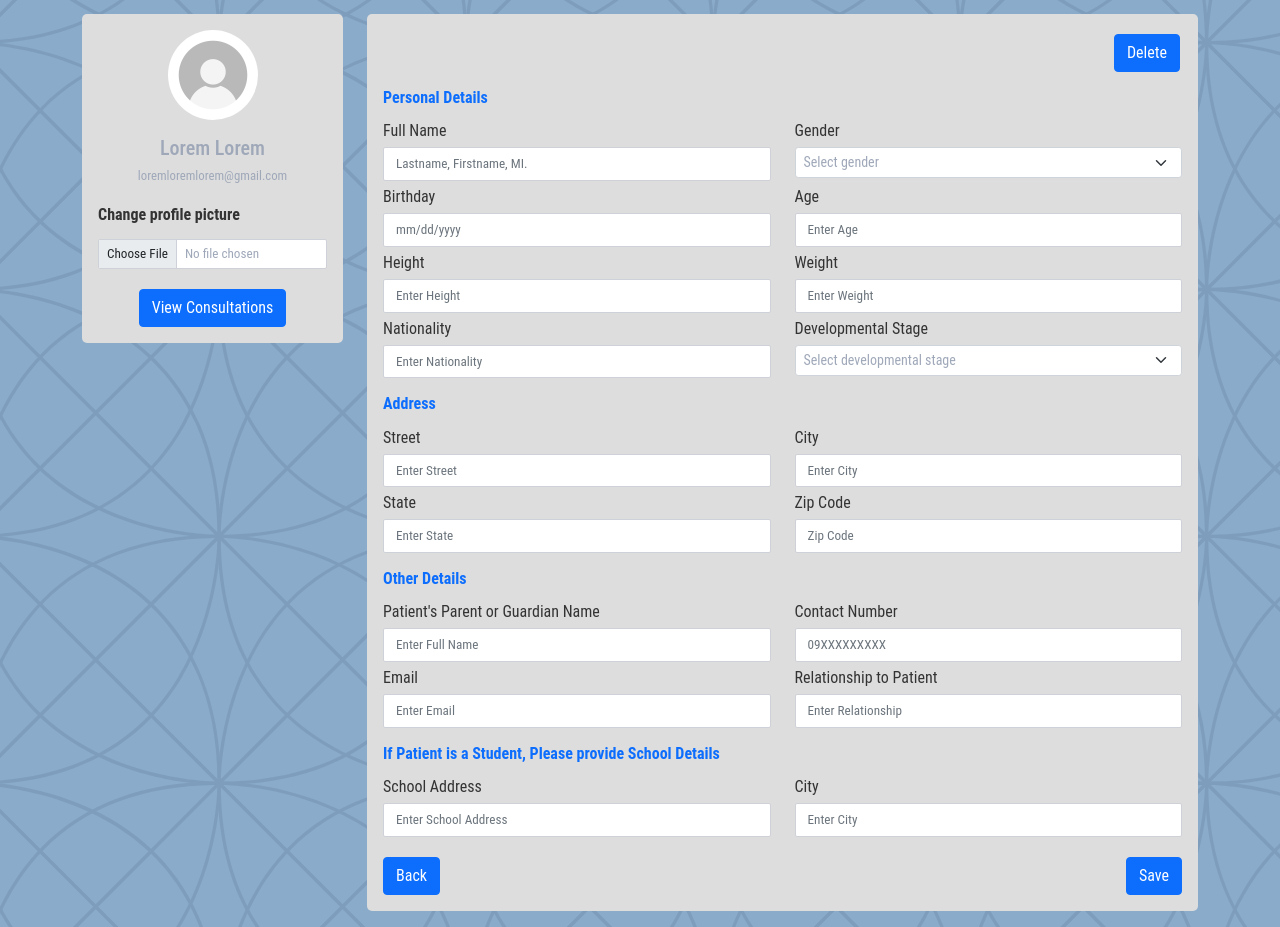
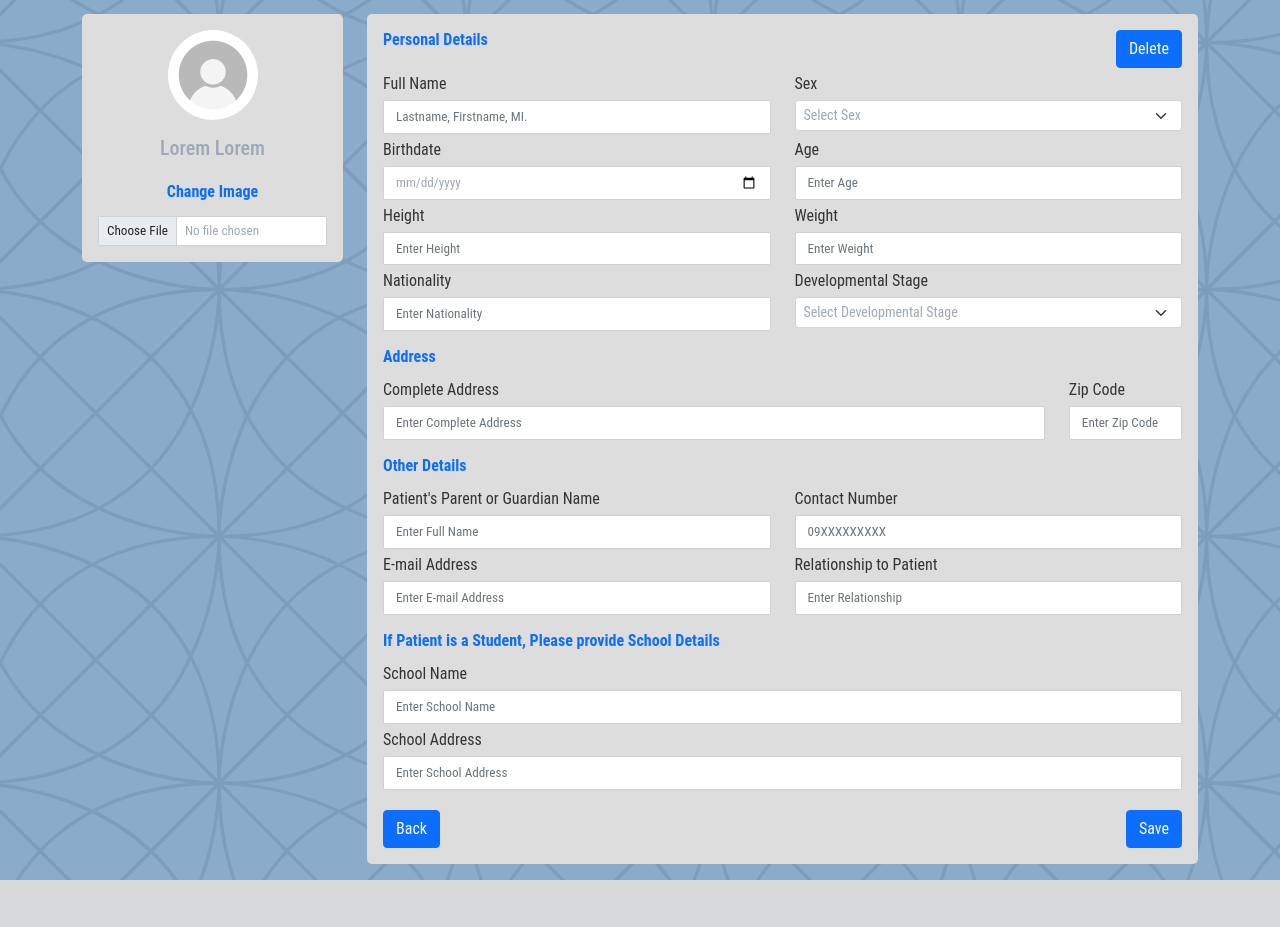
Before and after one commit to kaid0011/PRMS, a CodeIgniter app: page /BSCS3A_PRMS/index.php/staff/individualupdate in a window 1280 px wide. Shown: the part 86-1013 px from the top of the page. After the commit the page ends 966 px from the top, so only its background shows below. Run offline with CodeIgniter, Linux system fonts and the light colour scheme; data that the repository does not hold is empty.

Commit message:
staff register, update, view UI updates

```diff
--- a/application/views/pages/staff/staffindividualupdate.php
+++ b/application/views/pages/staff/staffindividualupdate.php
@@ -2,20 +2,16 @@
     <div class="row gutters">
         <div class="col-xl-3 col-lg-3 col-md-12 col-sm-12 col-12">
             <div class="card h-30">
-                <div class="card-body">
+                <div class="card-body text-center">
                     <div class="account-settings">
                         <div class="user-profile">
                             <div class="user-avatar">
                                 <img src="<?= base_url('assets/images/staff/individualupdate/profile.jpg') ?>" alt="profile">
                             </div>
                             <h5 class="user-name">Lorem Lorem</h5>
-                            <h6 class="user-email">loremloremlorem@gmail.com</h6>
                         </div>
-                        <label for="formFileSm" class="form-label"><strong>Change profile picture</strong></label>
+                        <label for="formFileSm" class="form-label text-primary"><strong>Change Image</strong></label>
                         <input class="form-control form-control-sm" id="formFileSm" type="file">
-                        <div class="d-md-flex m-0 justify-content-center">
-                            <a class="btn btn-primary" href="<?= base_url('staff/viewconsultations')?>" role="button">View Consultations</a>
-                        </div>
                     </div>
                 </div>
             </div>
@@ -23,16 +19,12 @@
 
         <div class="col-xl-9 col-lg-9 col-md-12 col-sm-12 col-12">
             <div class="card h-80">
-                <div class="del">
-                    <div class="d-md-flex m-0 justify-content-end">
-                        <button class="btn btn-primary" type="button">Delete</button>
-                    </div>
-                </div>
-
                 <div class="card-body">
                     <div class="row gutters">
-                        <div class="col-xl-12 col-lg-12 col-md-12 col-sm-12 col-12">
-                            <h6 class="mb-2 text-primary"><strong>Personal Details</strong></h6>
+                        <div class="d-flex justify-content-between">
+                            <h6 class="m-0 text-primary"><strong>Personal Details</strong></h6>
+                            <!-- Delete Button -->
+                            <input type="submit" class="m-0 btn btn-primary" name="action" value="Delete">
                         </div>
                         <div class="col-xl-6 col-lg-6 col-md-6 col-sm-6 col-12">
                             <div class="form-group">
@@ -42,9 +34,9 @@
                         </div>
                         <div class="col-xl-6 col-lg-6 col-md-6 col-sm-6 col-12">
                             <div class="form-group">
-                                <label for="Gender">Gender</label>
+                                <label for="Gender">Sex</label>
                                 <select class="form-select form-select-sm" aria-label=".form-select-sm example">
-                                    <option selected>Select gender</option>
+                                    <option disabled selected hidden>Select Sex</option>
                                     <option value="1">Female</option>
                                     <option value="2">Male</option>
                                 </select>
@@ -52,45 +44,45 @@
                         </div>
                         <div class="col-xl-6 col-lg-6 col-md-6 col-sm-6 col-12">
                             <div class="form-group">
-                                <label for="Birthday">Birthday</label>
-                                <input type="text" class="form-control" id="Birthday" placeholder="mm/dd/yyyy">
+                                <label for="Birthday">Birthdate</label>
+                                <input type="date" class="form-control" id="birthdate">
                             </div>
                         </div>
                         <div class="col-xl-6 col-lg-6 col-md-6 col-sm-6 col-12">
                             <div class="form-group">
                                 <label for="Age">Age</label>
-                                <input type="text" class="form-control" id="Age" placeholder="Enter Age">
+                                <input type="text" class="form-control" id="age" placeholder="Enter Age">
                             </div>
                         </div>
                         <div class="col-xl-6 col-lg-6 col-md-6 col-sm-6 col-12">
                             <div class="form-group">
                                 <label for="Height">Height</label>
-                                <input type="text" class="form-control" id="Height" placeholder="Enter Height">
+                                <input type="text" class="form-control" id="height" placeholder="Enter Height">
                             </div>
                         </div>
                         <div class="col-xl-6 col-lg-6 col-md-6 col-sm-6 col-12">
                             <div class="form-group">
                                 <label for="Weight">Weight</label>
-                                <input type="text" class="form-control" id="Weight" placeholder="Enter Weight">
+                                <input type="text" class="form-control" id="weight" placeholder="Enter Weight">
                             </div>
                         </div>
 
                         <div class="col-xl-6 col-lg-6 col-md-6 col-sm-6 col-12">
                             <div class="form-group">
                                 <label for="Nationality">Nationality</label>
-                                <input type="text" class="form-control" id="Nationality" placeholder="Enter Nationality">
+                                <input type="text" class="form-control" id="nationality" placeholder="Enter Nationality">
                             </div>
                         </div>
                         <div class="col-xl-6 col-lg-6 col-md-6 col-sm-6 col-12">
                             <div class="form-group">
                                 <label for="Developmental Stage">Developmental Stage</label>
                                 <select class="form-select form-select-sm" aria-label=".form-select-sm example">
-                                    <option selected>Select developmental stage</option>
+                                    <option hidden disabled selected>Select Developmental Stage</option>
                                     <option value="1">Infant (0-12 mos) </option>
                                     <option value="2">Toddler (1-3 yrs)</option>
                                     <option value="3">Preschool (4-5 yrs)</option>
                                     <option value="4">School Age (6-12 yrs)</option>
-                                    <option value="5">Adolecents (13-18 yrs)</option>
+                                    <option value="5">Adolescents (13-18 yrs)</option>
                                 </select>
                             </div>
                         </div>
@@ -99,28 +91,16 @@
                         <div class="col-xl-12 col-lg-12 col-md-12 col-sm-12 col-12">
                             <h6 class="mt-3 mb-2 text-primary"><strong>Address</strong></h6>
                         </div>
-                        <div class="col-xl-6 col-lg-6 col-md-6 col-sm-6 col-12">
+                        <div class="col-xl-10 col-lg-10 col-md-10 col-sm-10 col-12">
                             <div class="form-group">
-                                <label for="Street">Street</label>
-                                <input type="name" class="form-control" id="Street" placeholder="Enter Street">
+                                <label for="address">Complete Address</label>
+                                <input type="text" class="form-control" id="address" placeholder="Enter Complete Address">
                             </div>
                         </div>
-                        <div class="col-xl-6 col-lg-6 col-md-6 col-sm-6 col-12">
+                        <div class="col-xl-2 col-lg-2 col-md-2 col-sm-2 col-12">
                             <div class="form-group">
-                                <label for="ciTy">City</label>
-                                <input type="name" class="form-control" id="ciTy" placeholder="Enter City">
-                            </div>
-                        </div>
-                        <div class="col-xl-6 col-lg-6 col-md-6 col-sm-6 col-12">
-                            <div class="form-group">
-                                <label for="sTate">State</label>
-                                <input type="text" class="form-control" id="sTate" placeholder="Enter State">
-                            </div>
-                        </div>
-                        <div class="col-xl-6 col-lg-6 col-md-6 col-sm-6 col-12">
-                            <div class="form-group">
-                                <label for="zIp">Zip Code</label>
-                                <input type="text" class="form-control" id="zIp" placeholder="Zip Code">
+                                <label for="zip">Zip Code</label>
+                                <input type="text" class="form-control" id="zip" placeholder="Enter Zip Code">
                             </div>
                         </div>
                     </div>
@@ -131,19 +111,19 @@
                         <div class="col-xl-6 col-lg-6 col-md-6 col-sm-6 col-12">
                             <div class="form-group">
                                 <label for="Parent">Patient's Parent or Guardian Name</label>
-                                <input type="name" class="form-control" id="Street" placeholder="Enter Full Name">
+                                <input type="name" class="form-control" id="guardian" placeholder="Enter Full Name">
                             </div>
                         </div>
                         <div class="col-xl-6 col-lg-6 col-md-6 col-sm-6 col-12">
                             <div class="form-group">
                                 <label for="phone">Contact Number</label>
-                                <input type="tel" class="form-control" id="website" placeholder="09XXXXXXXXX">
+                                <input type="tel" class="form-control" id="contact" placeholder="09XXXXXXXXX">
                             </div>
                         </div>
                         <div class="col-xl-6 col-lg-6 col-md-6 col-sm-6 col-12">
                             <div class="form-group">
-                                <label for="website">Email</label>
-                                <input type="url" class="form-control" id="website" placeholder="Enter Email">
+                                <label for="website">E-mail Address</label>
+                                <input type="email" class="form-control" id="email" placeholder="Enter E-mail Address">
                             </div>
                         </div>
                         <div class="col-xl-6 col-lg-6 col-md-6 col-sm-6 col-12">
@@ -157,27 +137,30 @@
                         <div class="col-xl-12 col-lg-12 col-md-12 col-sm-12 col-12">
                             <h6 class="mt-3 mb-2 text-primary"><strong>If Patient is a Student, Please provide School Details</strong></h6>
                         </div>
-                        <div class="col-xl-6 col-lg-6 col-md-6 col-sm-6 col-12">
+                        <div class="col-12">
+                            <div class="form-group">
+                                <label for="School">School Name</label>
+                                <input type="text" class="form-control" id="schoolname" placeholder="Enter School Name">
+                            </div>
+                        </div>
+                        <div class="col-12">
                             <div class="form-group">
                                 <label for="School">School Address</label>
-                                <input type="name" class="form-control" id="School" placeholder="Enter School Address">
-                            </div>
-                        </div>
-                        <div class="col-xl-6 col-lg-6 col-md-6 col-sm-6 col-12">
-                            <div class="form-group">
-                                <label for="ciTy">City</label>
-                                <input type="name" class="form-control" id="city" placeholder="Enter City">
+                                <input type="text" class="form-control" id="schooladdress" placeholder="Enter School Address">
                             </div>
                         </div>
                     </div>
 
                     <div class="click">
+                        <!-- Back Button -->
                         <div class="d-grid gap-2 d-md-flex">
-                            <button class="btn btn-primary" type="button">Back</button>
+                            <input type="submit" class="btn btn-primary" name="action" value="Back">
                         </div>
 
+                        <!-- Save Button -->
                         <div class="d-md-flex m-0">
-                            <button class="btn btn-primary" type="button">Save</button>
+                            <input type="submit" class="btn btn-primary" name="action" value="Save">
+                            <!-- <a class="btn btn-primary" href="<?=base_url('staff/viewpatient')?>" role="button">Register</a> -->
                         </div>
                     </div>
                 </div>
--- a/application/views/pages/staff/staffviewpatient.php
+++ b/application/views/pages/staff/staffviewpatient.php
@@ -25,7 +25,7 @@
                         <tbody>
                             <tr>
                                 <td>
-                                    <img src="<?= base_url('assets/images/staff/viewpatient/profile.jpg') ?>" alt="profile">
+                                    <img src="<?= base_url('assets/images/staff/viewpatient/profile.jpg')?>" alt="profile" style="border-radius: 100px">
                                     <a href="#" class="user-link">Lastname, Firstname, MI.</a>
                                     <span class="user-subhead">Patient 0000</span>
                                 </td>
```
Also changed, not shown: application/views/pages/staff/staffindividualview.php (+41 -51 lines), application/views/pages/staff/staffregisterpatient.php (+39 -49 lines).
